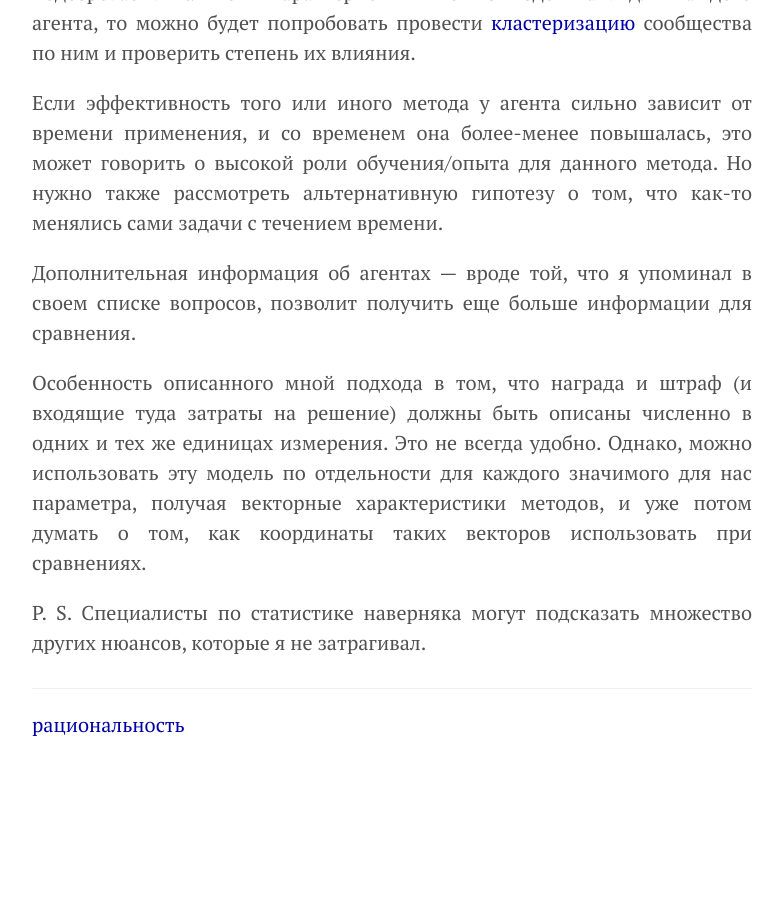
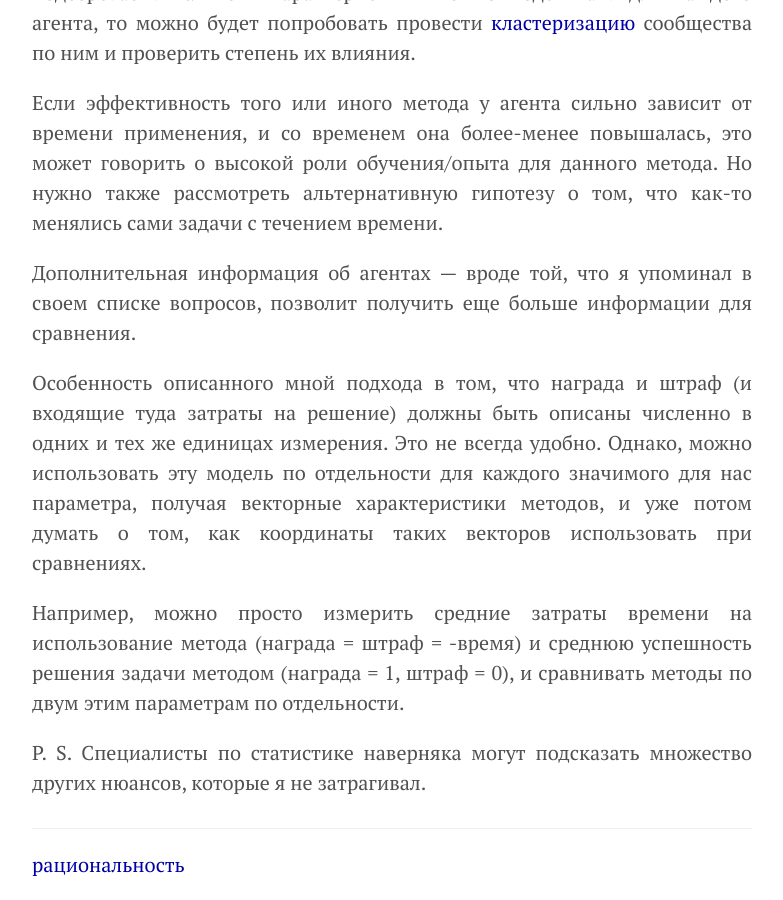
Before and after one commit to KKirdan/kkirdan.github.io, a Jekyll site: the page built from blog/_posts/2. long/2024-01-20-a4.md, in a window 1280 px wide and 900 px high, scrolled down 5206 px. Shown: the whole window, without its empty margins (248-1031 px from the left). Built offline with Jekyll 4.4.1, drawn with Linux system fonts in a browser that asks for light colours; formulas are drawn with MathJax 3; before the commit the page ends 5966 px from its top, so only the background shows below that.

Commit message:
Update 2024-01-20-a4.md

```diff
--- a/blog/_posts/2. long/2024-01-20-a4.md
+++ b/blog/_posts/2. long/2024-01-20-a4.md
@@ -87,4 +87,6 @@ $g(M,X) = \sum\limits_{A,\ m(X,A)=M} f(X,A)/n(M,X)$ — описывает ср
 
 Особенность описанного мной подхода в том, что награда и штраф (и входящие туда затраты на решение) должны быть описаны численно в одних и тех же единицах измерения. Это не всегда удобно. Однако, можно использовать эту модель по отдельности для каждого значимого для нас параметра, получая векторные характеристики методов, и уже потом думать о том, как координаты таких векторов использовать при сравнениях.
 
+Например, можно просто измерить средние затраты времени на использование метода (награда = штраф = -время) и среднюю успешность решения задачи методом (награда = 1, штраф = 0), и сравнивать методы по двум этим параметрам по отдельности.
+
 P. S. Специалисты по статистике наверняка могут подсказать множество других нюансов, которые я не затрагивал.
```
